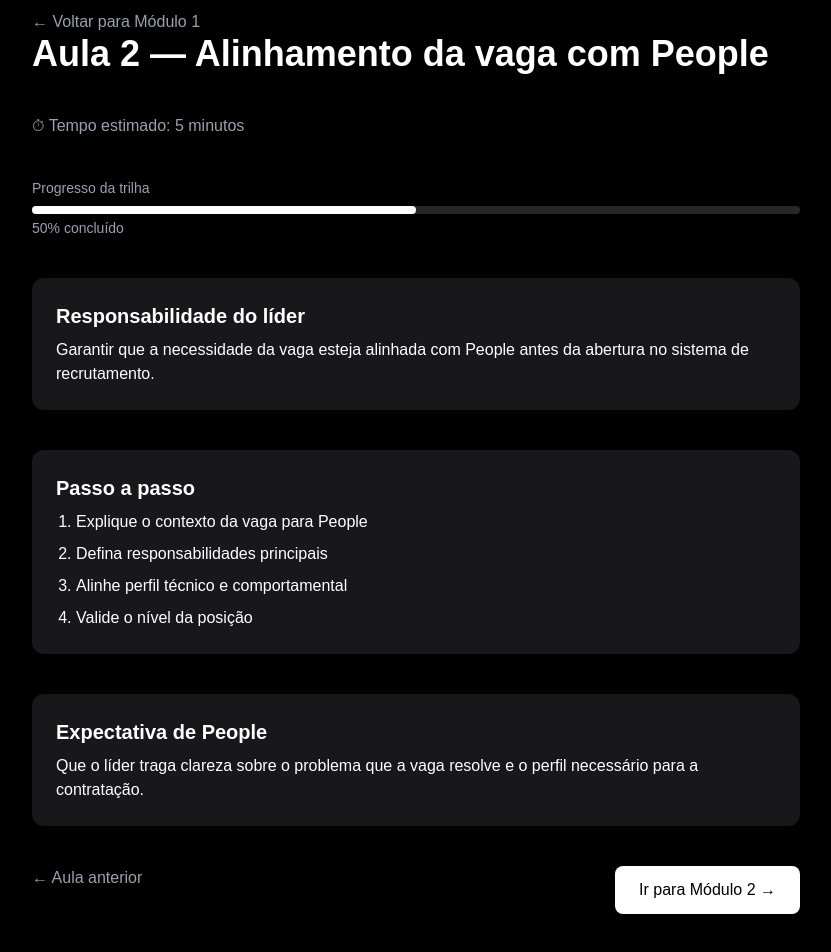
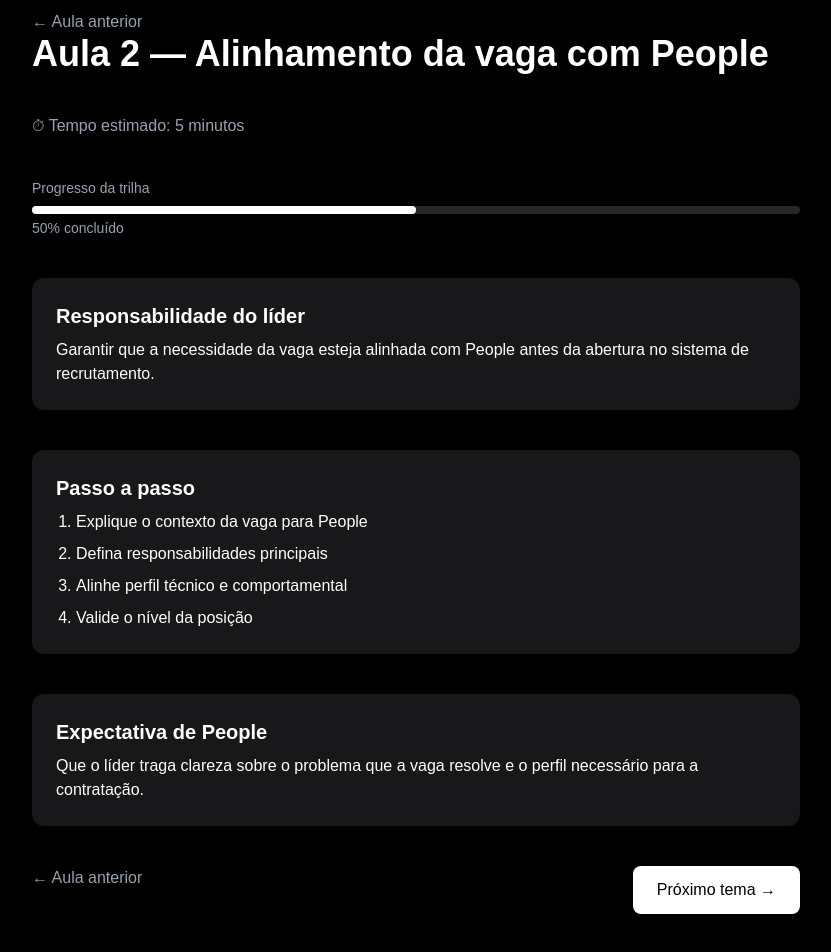
Before and after one commit to amandafrann/programa-lider-hero, a Next.js app: page /rs/temas/planejamento-vaga/aula-2 in a window 1280 px wide. Shown: the part 70-1022 px from the top of the page, without its empty margins (224-1055 px from the left). Built offline with nearby package versions, Linux system fonts and the light colour scheme.

Commit message:
alterar aula2

```diff
--- a/app/rs/temas/planejamento-vaga/aula-2/page.tsx
+++ b/app/rs/temas/planejamento-vaga/aula-2/page.tsx
@@ -9,7 +9,7 @@ export default function Aula2() {
           href="/rs/temas/planejamento-vaga/aula-1"
           className="text-gray-400 hover:text-white"
         >
-          ← Voltar para Módulo 1
+          ← Aula anterior
         </Link>
 
         <h1 className="text-4xl font-bold">
@@ -21,7 +21,6 @@ export default function Aula2() {
         </p>
 
         {/* Progresso da trilha */}
-
         <div>
           <p className="text-sm text-gray-400 mb-2">
             Progresso da trilha
@@ -36,6 +35,7 @@ export default function Aula2() {
           </p>
         </div>
 
+        {/* Responsabilidade */}
         <div className="bg-zinc-900 p-6 rounded-xl">
           <h2 className="text-xl font-semibold mb-2">
             Responsabilidade do líder
@@ -46,6 +46,7 @@ export default function Aula2() {
           </p>
         </div>
 
+        {/* Passo a passo */}
         <div className="bg-zinc-900 p-6 rounded-xl">
           <h2 className="text-xl font-semibold mb-2">
             Passo a passo
@@ -59,6 +60,7 @@ export default function Aula2() {
           </ol>
         </div>
 
+        {/* Expectativa */}
         <div className="bg-zinc-900 p-6 rounded-xl">
           <h2 className="text-xl font-semibold mb-2">
             Expectativa de People
@@ -69,10 +71,11 @@ export default function Aula2() {
           </p>
         </div>
 
+        {/* Navegação */}
         <div className="flex justify-between">
 
           <Link
-            href="/rs/temas/planejamento-vaga"
+            href="/rs/temas/planejamento-vaga/aula-1"
             className="text-gray-400 hover:text-white"
           >
             ← Aula anterior
@@ -82,7 +85,7 @@ export default function Aula2() {
             href="/rs/temas/abertura-alinhamento"
             className="bg-white text-black px-6 py-3 rounded-lg hover:bg-gray-200"
           >
-            Ir para Módulo 2 →
+            Próximo tema →
           </Link>
 
         </div>
```
